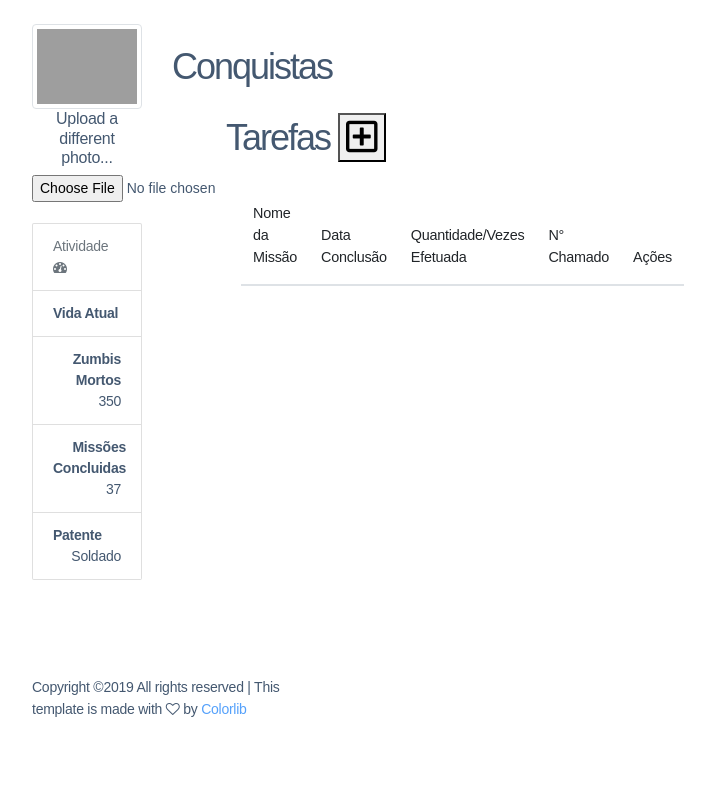
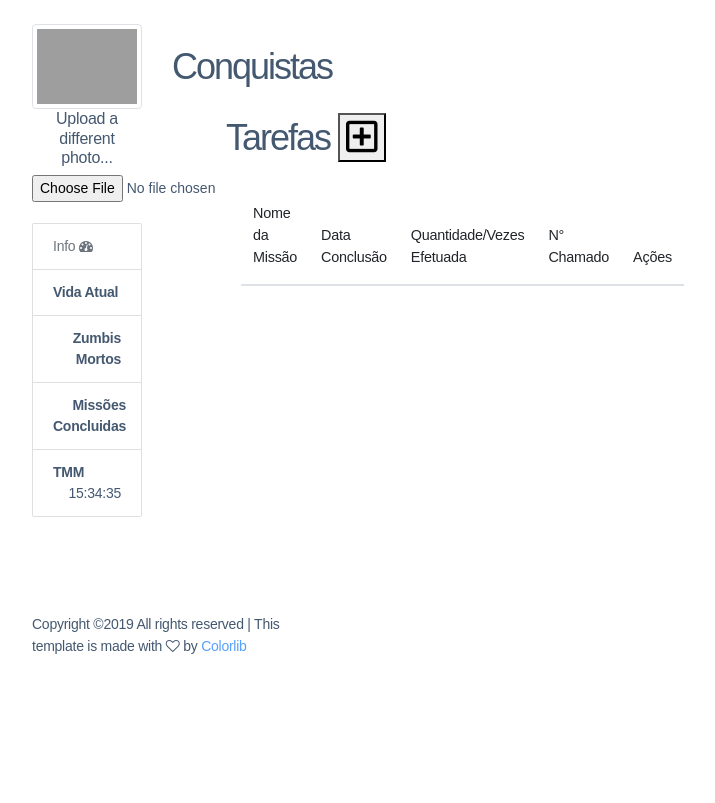
Before and after one commit to pedrogalocha/winoworld, a CodeIgniter app: the page made by application/views/restrito/player.php in a window 1280 px wide. Shown: the part 468-1271 px from the top of the page, without its empty margins (343-1058 px from the left). After the commit the page ends 1122 px from the top, so only its background shows below. Run offline with CodeIgniter, Linux system fonts and the light colour scheme; data that the repository does not hold is empty; some libraries are stand-ins or nearby versions; grey boxes are pictures that could not be loaded.

Commit message:
Alterações Jogador 1.1
Listando chamados totais e missoes totais.

```diff
--- a/application/controllers/player.php
+++ b/application/controllers/player.php
@@ -11,6 +11,8 @@ class player extends CI_Controller {
     $this->load->model('Player_Model','tarefas');
     $this->load->model('Player_Model','tasks');
     $this->load->model('Player_Model','xpTotal');
+    $this->load->model('Player_Model','zumbis');
+    $this->load->model('Player_Model','missoes_concluidas');
   }
 
   public function index()
@@ -22,6 +24,8 @@ class player extends CI_Controller {
     $dados['tarefas'] = $this->tarefas->listar_tarefas_feitas($dados['playerInfo']['id']);
     $dados['tasks'] = $this->tasks->listar_tarefas();
     $dados['xpTotal'] = $this->xpTotal->somar_xp($dados['playerInfo']['id']);
+    $dados['zumbis'] = $this->zumbis->quantidade_chamado($dados['playerInfo']['id']);
+    $dados['missoes_concluidas'] = $this->missoes_concluidas->missoes_concluidas($dados['playerInfo']['id']);
 
     if($dados['pemissao'] != "Jogador"){
       echo "<script>
--- a/application/views/restrito/player.php
+++ b/application/views/restrito/player.php
@@ -15,11 +15,11 @@
       </div></hr><br>
 
           <ul class="list-group">
-            <li class="list-group-item text-muted">Atividade <i class="fa fa-dashboard fa-1x"></i></li>
+            <li class="list-group-item text-muted">Info <i class="fa fa-dashboard fa-1x"></i></li>
             <li class="list-group-item text-right"><span class="pull-left"><strong>Vida Atual</strong></span><?php print_r($playerInfo['hp']); ?></li>
-            <li class="list-group-item text-right"><span class="pull-left"><strong>Zumbis Mortos</strong></span> 350</li>
-            <li class="list-group-item text-right"><span class="pull-left"><strong>Missões Concluidas</strong></span> 37</li>
-            <li class="list-group-item text-right"><span class="pull-left"><strong>Patente</strong></span> Soldado</li>
+            <li class="list-group-item text-right"><span class="pull-left"><strong>Zumbis Mortos</strong></span> <?php print_r($zumbis); ?></li>
+            <li class="list-group-item text-right"><span class="pull-left"><strong>Missões Concluidas</strong></span> <?php print_r($missoes_concluidas); ?></li>
+            <li class="list-group-item text-right" title="Tempo Médio de Missão"><span class="pull-left"><strong>TMM</strong></span> 15:34:35</li>
           </ul>
     </div><!--/col-3-->
     <div class="col-sm-9">
```
Also changed, not shown: application/models/Player_Model.php (+29 -0 lines).
